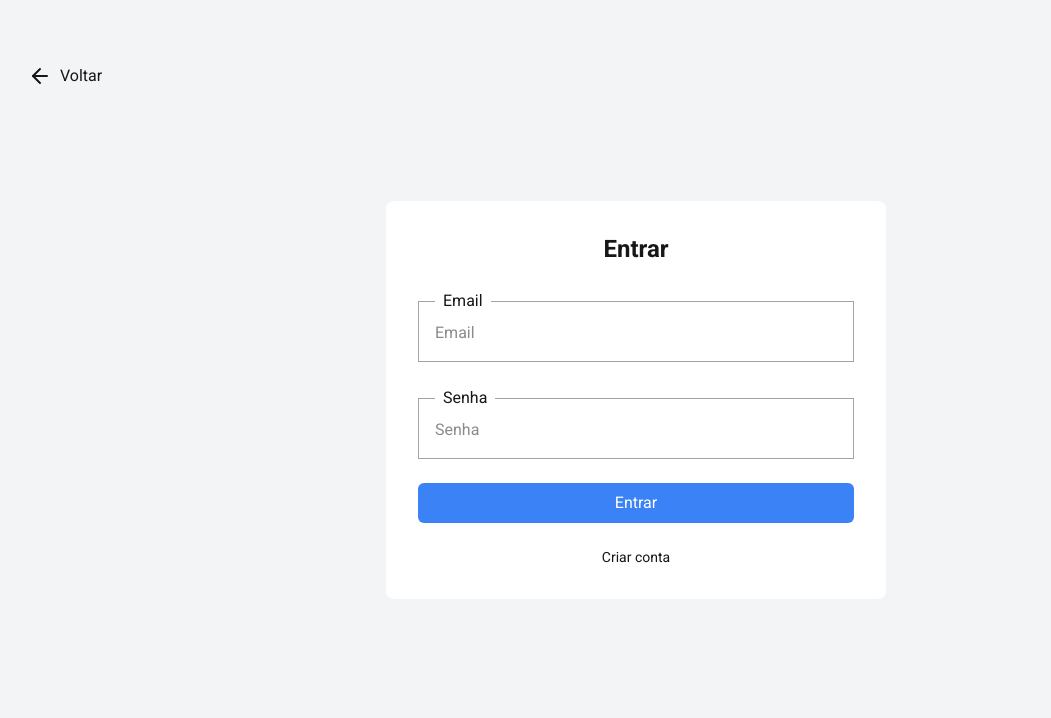
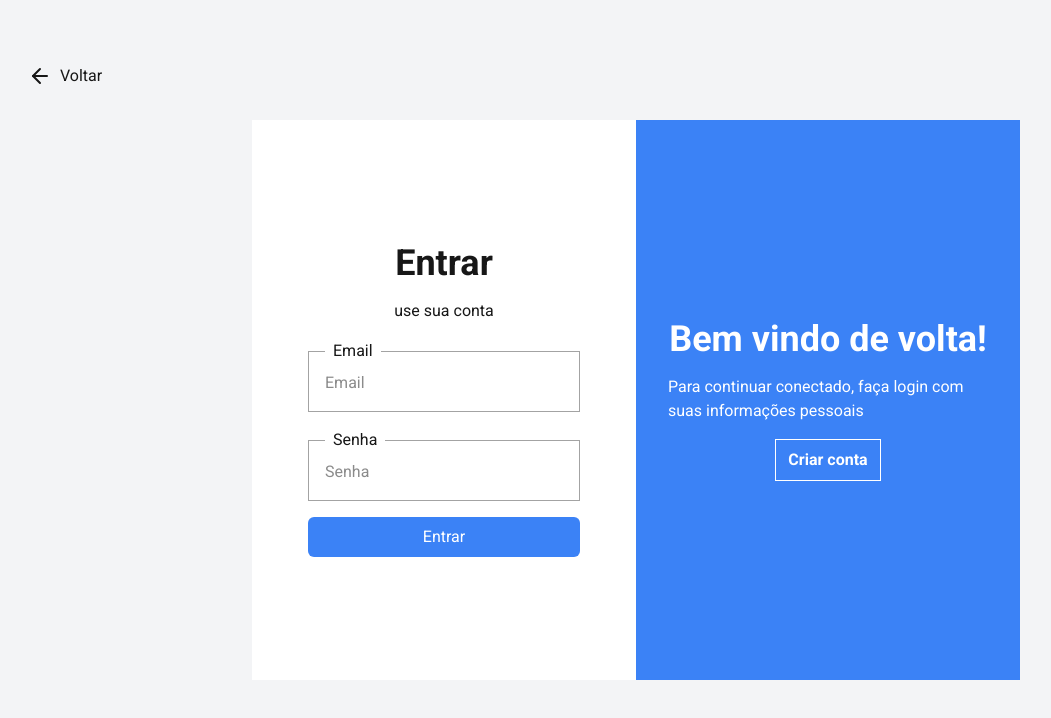
Before and after one commit to ivanrods/task-pro, a Next.js app: page /login in a window 1280 px wide. Shown: the top 718 px of the page, without its empty margins (4-1055 px from the left). Built offline with nearby package versions, Linux system fonts and the light colour scheme.

Commit message:
feat: add change in layout login

```diff
--- a/src/app/login/page.tsx
+++ b/src/app/login/page.tsx
@@ -47,14 +47,16 @@ const Login = () => {
   };
 
   return (
-    <div className="text-[var(--text-color)] bg-[var(--background-secondary)] w-full h-screen flex justify-center items-center">
-      <ButtonBack onClick={() => router.push('/tasks')} />
+    <div className="bg-[var(--background-secondary)] grid w-full h-screen md:items-center">
+      <div className="grid grid-row-2 text-[var(--text-color)] md:w-[80%] xl:w-[60%] md:h-[70%] md:grid-cols-2 md:mx-auto">
+        <ButtonBack onClick={() => router.push("/tasks")} />
         <form
           onSubmit={handleSubmit(onSubmit)}
-        className="w-full h-full sm:w-[500px] sm:h-auto max-w-7xl bg-[var(--background)] p-8
-       rounded-lg flex flex-col justify-center gap-6 "
+          className="flex flex-col items-center justify-center gap-4 p-14 bg-[var(--background)]"
         >
-        <h1 className="mx-auto font-bold text-2xl">Entrar</h1>
+          <h1 className="mx-auto font-bold text-4xl">Entrar</h1>
+          <p>use sua conta
+</p>
 
           <InputForm
             placeholder="Email"
@@ -63,7 +65,9 @@ const Login = () => {
             type="email"
             {...register("email")}
           />
-        {errors.email && <p className="text-red-500">{errors.email.message}</p>}
+          {errors.email && (
+            <p className="text-red-500">{errors.email.message}</p>
+          )}
           <InputForm
             placeholder="Senha"
             maxLength={50}
@@ -75,10 +79,18 @@ const Login = () => {
             <p className="text-red-500">{errors.password.message}</p>
           )}
           <ButtonInput type="submit" variant="save" title="Entrar" />
-        <Link href="/signup" className="text-sm mx-auto">
+        </form>
+        <aside className="flex text-white flex-col items-center justify-center gap-4 bg-[var(--primary-color)] p-8 w-full ">
+          <h2 className="text-4xl font-bold">Bem vindo de volta!</h2>
+          <p>
+            Para continuar conectado, faça login com suas informações pessoais
+          </p>
+
+          <Link className="py-2 px-3 border font-semibold" href="/signup">
             Criar conta
           </Link>
-      </form>
+        </aside>
+      </div>
     </div>
   );
 };
--- a/src/app/signup/page.tsx
+++ b/src/app/signup/page.tsx
@@ -50,7 +50,7 @@ const SignUp = () => {
 
   return (
     <div className="bg-[var(--background-secondary)] grid w-full h-screen md:items-center">
-      <div className="grid grid-row-2 text-[var(--text-color)] md:w-[80%] xl:w-[70%] md:h-[70%]  md:grid-cols-2 md:mx-auto">
+      <div className="grid grid-row-2 text-[var(--text-color)] md:w-[80%] xl:w-[60%] md:h-[70%]  md:grid-cols-2 md:mx-auto">
         <ButtonBack onClick={() => router.back()} />
 
         <aside className="flex text-white flex-col items-center justify-center gap-4 bg-[var(--primary-color)] p-8 w-full ">
```
Lines whose indentation alone changed are shown as unchanged.
